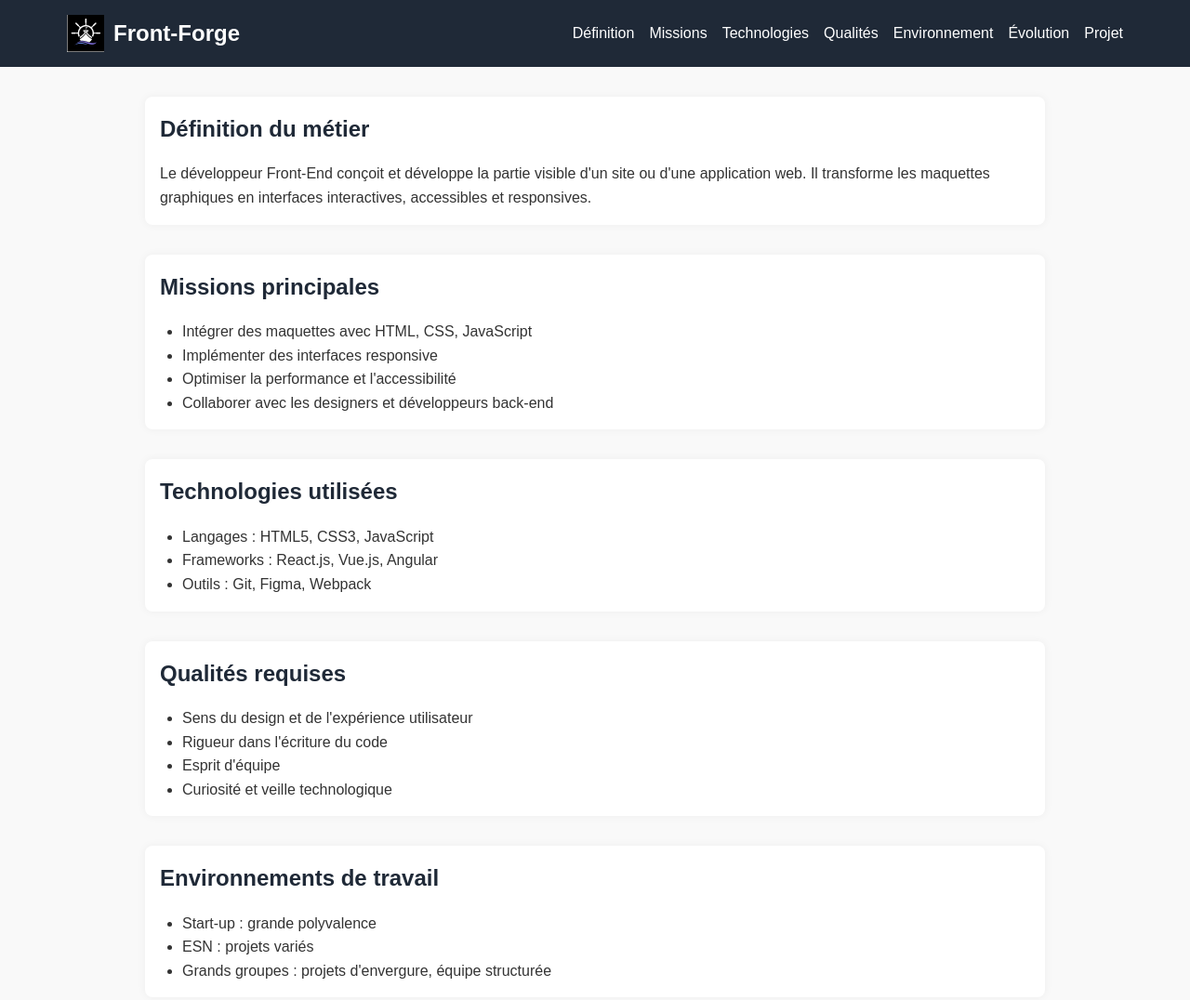
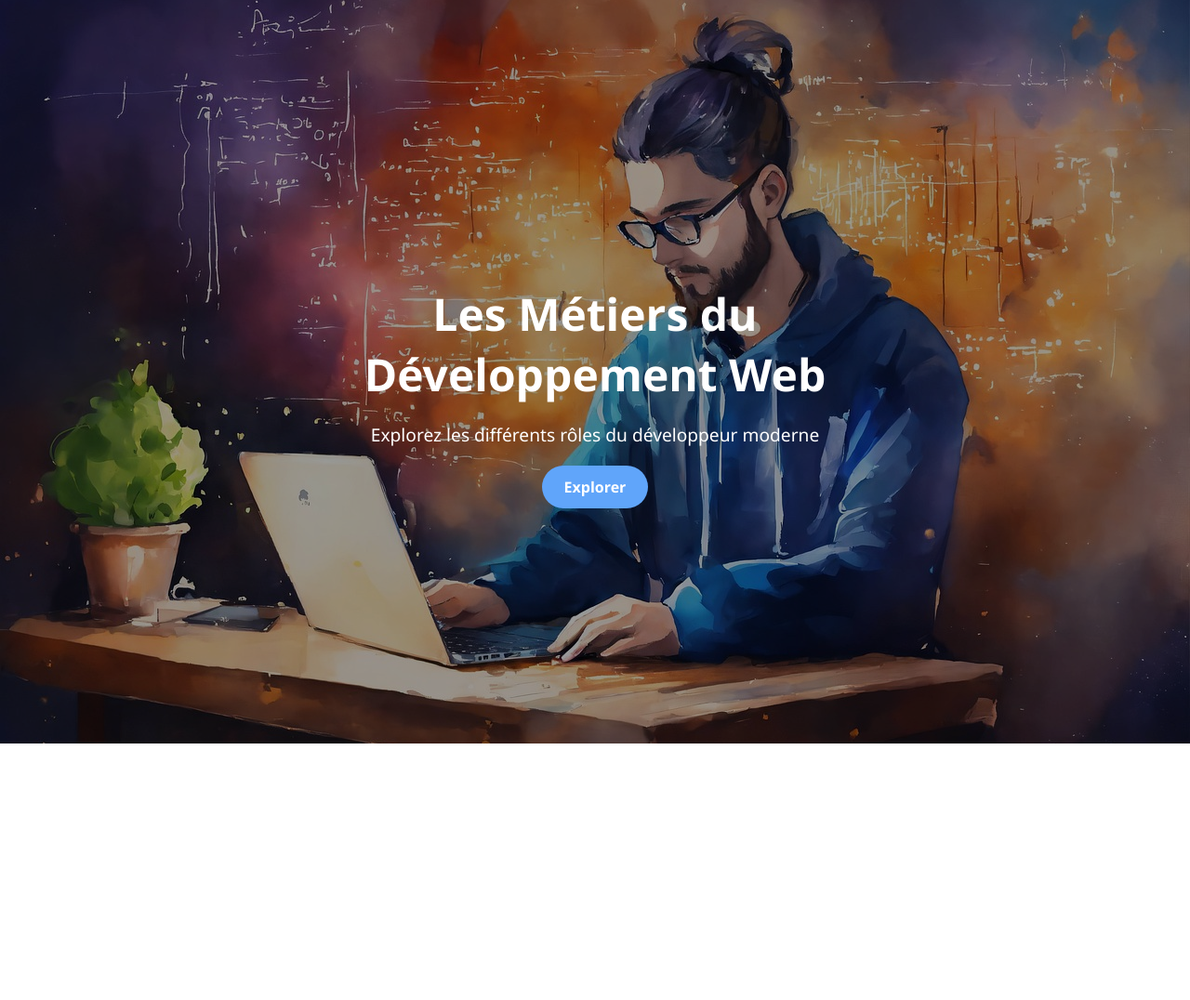
Before and after one commit to Tonny654/Roadmap-M-tier-D-veloppeur, a plain HTML site: page index.html in a window 1280 px wide. Shown: the top 1076 px of the page at 93% size. After the commit the page ends 800 px from the top, so only its background shows below. Drawn offline with Linux system fonts and the light colour scheme.

Commit message:
ajout de la page accueil

```diff
--- a/index.html
+++ b/index.html
@@ -2,89 +2,17 @@
 <html lang="fr">
 <head>
   <meta charset="UTF-8" />
-  <meta name="viewport" content="width=device-width, initial-scale=1.0" />
-  <title>Fiche Métier - Développeur Front-End</title>
+  <meta name="viewport" content="width=device-width, initial-scale=1.0"/>
+  <title>Accueil | Métiers Développeur Web</title>
   <link rel="stylesheet" href="style.css" />
 </head>
 <body>
-  <header>
-    <nav class="navbar">
-      <div class="logo">
-        <img src="./assets/logo/sea-7415664_1280.png" alt="Logo">
-        Front-Forge
-      </div>
-      <ul class="nav-links">
-        <li><a href="#definition">Définition</a></li>
-        <li><a href="#missions">Missions</a></li>
-        <li><a href="#technos">Technologies</a></li>
-        <li><a href="#qualites">Qualités</a></li>
-        <li><a href="#environnement">Environnement</a></li>
-        <li><a href="#evolution">Évolution</a></li>
-        <li><a href="#projet">Projet</a></li>
-      </ul>
-    </nav>
-  </header>
-
-  <main class="container">
-    <section id="definition">
-      <h2>Définition du métier</h2>
-      <p>Le développeur Front-End conçoit et développe la partie visible d'un site ou d'une application web. Il transforme les maquettes graphiques en interfaces interactives, accessibles et responsives.</p>
-    </section>
-
-    <section id="missions">
-      <h2>Missions principales</h2>
-      <ul>
-        <li>Intégrer des maquettes avec HTML, CSS, JavaScript</li>
-        <li>Implémenter des interfaces responsive</li>
-        <li>Optimiser la performance et l'accessibilité</li>
-        <li>Collaborer avec les designers et développeurs back-end</li>
-      </ul>
-    </section>
-
-    <section id="technos">
-      <h2>Technologies utilisées</h2>
-      <ul>
-        <li>Langages : HTML5, CSS3, JavaScript</li>
-        <li>Frameworks : React.js, Vue.js, Angular</li>
-        <li>Outils : Git, Figma, Webpack</li>
-      </ul>
-    </section>
-
-    <section id="qualites">
-      <h2>Qualités requises</h2>
-      <ul>
-        <li>Sens du design et de l'expérience utilisateur</li>
-        <li>Rigueur dans l'écriture du code</li>
-        <li>Esprit d'équipe</li>
-        <li>Curiosité et veille technologique</li>
-      </ul>
-    </section>
-
-    <section id="environnement">
-      <h2>Environnements de travail</h2>
-      <ul>
-        <li>Start-up : grande polyvalence</li>
-        <li>ESN : projets variés</li>
-        <li>Grands groupes : projets d'envergure, équipe structurée</li>
-      </ul>
-    </section>
-
-    <section id="evolution">
-      <h2>Évolution professionnelle</h2>
-      <ul>
-        <li>Développeur Front-End Junior</li>
-        <li>Développeur Confirmé / Senior</li>
-        <li>Lead Front-End</li>
-        <li>Architecte UI / CTO / Freelance</li>
-      </ul>
-    </section>
-
-    <section id="projet">
-      <h2>Projet professionnel</h2>
-      <p>Objectif à court terme : Intégrer un poste de développeur Front-End junior.<br>
-         Objectif à moyen terme : Devenir développeur confirmé, expert React.<br>
-         Objectif à long terme : Évoluer vers un poste de Lead ou devenir freelance.</p>
-    </section>
-  </main>
+  <section class="hero">
+    <div class="hero-content">
+      <h1>Les Métiers du Développement Web</h1>
+      <p>Explorez les différents rôles du développeur moderne</p>
+      <a href="#metiers" class="btn-explorer">Explorer</a>
+    </div>
+  </section>
 </body>
 </html>
--- a/style.css
+++ b/style.css
@@ -1,116 +1,62 @@
-/* Reset de base */
-* {
+body, html {
   margin: 0;
   padding: 0;
-  box-sizing: border-box;
+  font-family: 'Segoe UI', sans-serif;
+  height: 100%;
 }
 
-body {
-  font-family: Arial, sans-serif;
-  line-height: 1.6;
-  background-color: #f9f9f9;
-  color: #333;
+.hero {
+  background-image: url('./assets/Background/Background.jpg'); /* Remplace par ton image */
+  background-position: center;
+  background-size: cover;
+  background-repeat: no-repeat;
+  height: 100vh;
+  color: white;
+  display: flex;
+  justify-content: center;
+  align-items: center;
+  text-align: center;
+  position: relative;
 }
 
-header {
-  background-color: #1f2937;
-  padding: 1rem 0;
-  color: white;
-  position: sticky;
-  top: 0;
-  z-index: 1000;
+.hero::before {
+  content: '';
+  position: absolute;
+  inset: 0;
+  background: rgba(0, 0, 0, 0.4); /* fondu sombre pour lisibilité */
+  z-index: 1;
 }
 
-.navbar {
-  max-width: 1200px;
-  margin: auto;
-  display: flex;
-  justify-content: space-between;
-  align-items: center;
-  padding: 0 2rem;
+.hero-content {
+  position: relative;
+  z-index: 2;
+  max-width: 600px;
+  padding: 2rem;
 }
 
-.logo {
-  display: flex;
-  align-items: center;
-  font-size: 1.5rem;
-  font-weight: bold;
+.hero h1 {
+  font-size: 3rem;
+  margin-bottom: 1rem;
 }
 
-.logo img {
-  height: 40px;
-  margin-right: 10px;
+.hero p {
+  font-size: 1.2rem;
+  margin-bottom: 2rem;
 }
 
-.nav-links {
-  list-style: none;
-  display: flex;
-  flex-wrap: wrap;
+.btn-explorer {
+  background-color: #60a5fa;
+  color: white;
+  padding: 0.75rem 1.5rem;
+  border: none;
+  border-radius: 999px;
+  text-decoration: none;
+  font-size: 1rem;
+  font-weight: bold;
+  transition: background-color 0.3s ease;
+  filter: blur(hsl(88, 68%, 71%));
 }
 
-.nav-links li {
-  margin-left: 1rem;
+.btn-explorer:hover {
+  background-color: #3b82f6;
 }
-
-.nav-links a {
-  text-decoration: none;
-  color: white;
-  font-weight: 500;
-  transition: color 0.3s ease;
-}
-
-.nav-links a:hover {
-  color: #60a5fa;
-}
-
-.container {
-  max-width: 1000px;
-  margin: 2rem auto;
-  padding: 0 1rem;
-}
-
-section {
-  margin-bottom: 2rem;
-  padding: 1rem;
-  background-color: white;
-  border-radius: 8px;
-  box-shadow: 0 0 10px rgba(0, 0, 0, 0.05);
-  transition: transform 0.3s ease, box-shadow 0.3s ease;
-}
-
-section:hover {
-  transform: translateY(-5px);
-  box-shadow: 0 10px 20px rgba(0, 0, 0, 0.1);
-}
-
-h2 {
-  margin-bottom: 1rem;
-  color: #1f2937;
-}
-
-ul {
-  list-style: disc;
-  padding-left: 1.5rem;
-}
-
-/* Responsive design */
-@media (max-width: 768px) {
-  .navbar {
-    flex-direction: column;
-    align-items: flex-start;
-  }
-
-  .nav-links {
-    flex-direction: column;
-    width: 100%;
-    padding-top: 1rem;
-  }
-
-  .nav-links li {
-    margin: 0.5rem 0;
-  }
-
-  .container {
-    padding: 0 1rem;
-  }
-}
```
Also changed, not shown: assets/Background/Background.jpg (added).
